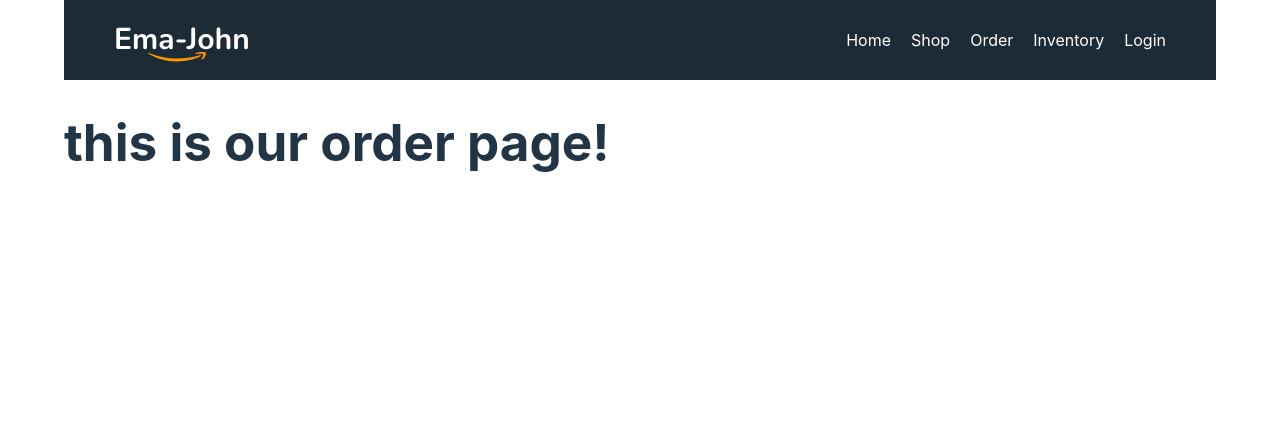
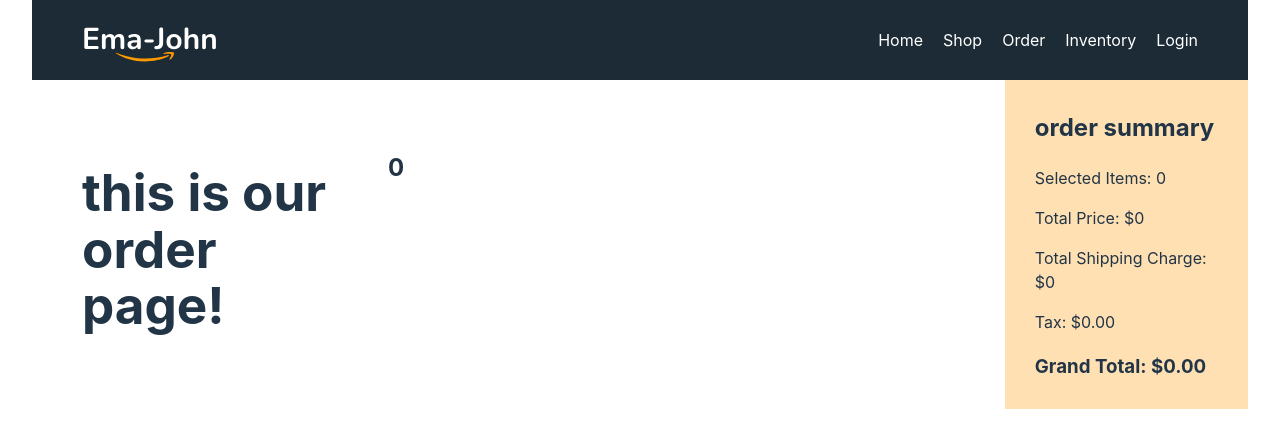
Before and after one commit to iamapusaha/ema-john, a React (Vite) app: page /orders in a window 1280 px wide. Shown: the top 448 px of the page. Built offline with nearby package versions, Linux system fonts and the light colour scheme.

Commit message:
load data on order page

```diff
--- a/src/components/Orders/Orders.jsx
+++ b/src/components/Orders/Orders.jsx
@@ -1,9 +1,18 @@
 import React from 'react';
+import Cart from '../Cart/Cart';
+import { useLoaderData } from 'react-router-dom';
 
 const Orders = () => {
+    const cart = useLoaderData()
     return (
-        <div>
-            <h1>this is our order page!</h1>
+        <div className="shop-container">
+            <div className="products-container">
+                <h1>this is our order page!</h1>
+                <h2>{cart.length}</h2>
+            </div>
+            <div className="cart-container">
+                <Cart cart={cart}></Cart>
+            </div>
         </div>
     );
 };
--- /dev/null
+++ b/src/components/loaders/cartProductsLoader.js
@@ -0,0 +1,27 @@
+import { getShoppingCart } from "../../utilities/fakedb";
+
+const cratProductsLoader = async () => {
+    const lodedProducts = await fetch('products.json');
+    const products = await lodedProducts.json();
+    // if cart is in database, you have to use async await
+    const storedCart = getShoppingCart()
+    const savedCart = [];
+    console.log(storedCart);
+    for (const id in storedCart) {
+        const addedProduct = products.find(pd => pd.id === id)
+        if (addedProduct) {
+            const quantity = storedCart[id];
+            addedProduct.quantity = quantity;
+            savedCart.push(addedProduct)
+        }
+    }
+
+    // if you need to send two things
+    // return [products, savedCart]
+    //another option
+    // return { products, cart: savedCart }
+    return savedCart;
+
+}
+
+export default cratProductsLoader;
--- a/src/main.jsx
+++ b/src/main.jsx
@@ -11,6 +11,7 @@
 import Orders from './components/Orders/Orders';
 import Inventory from './components/Inventory/Inventory';
 import Login from './components/Login/Login';
+import cratProductsLoader from './components/loaders/cartProductsLoader';
 
 const router = createBrowserRouter([
   {
@@ -27,7 +28,8 @@
       },
       {
         path: '/orders',
-        element: <Orders></Orders>
+        element: <Orders></Orders>,
+        loader: cratProductsLoader
       },
       {
         path: '/inventory',
```
